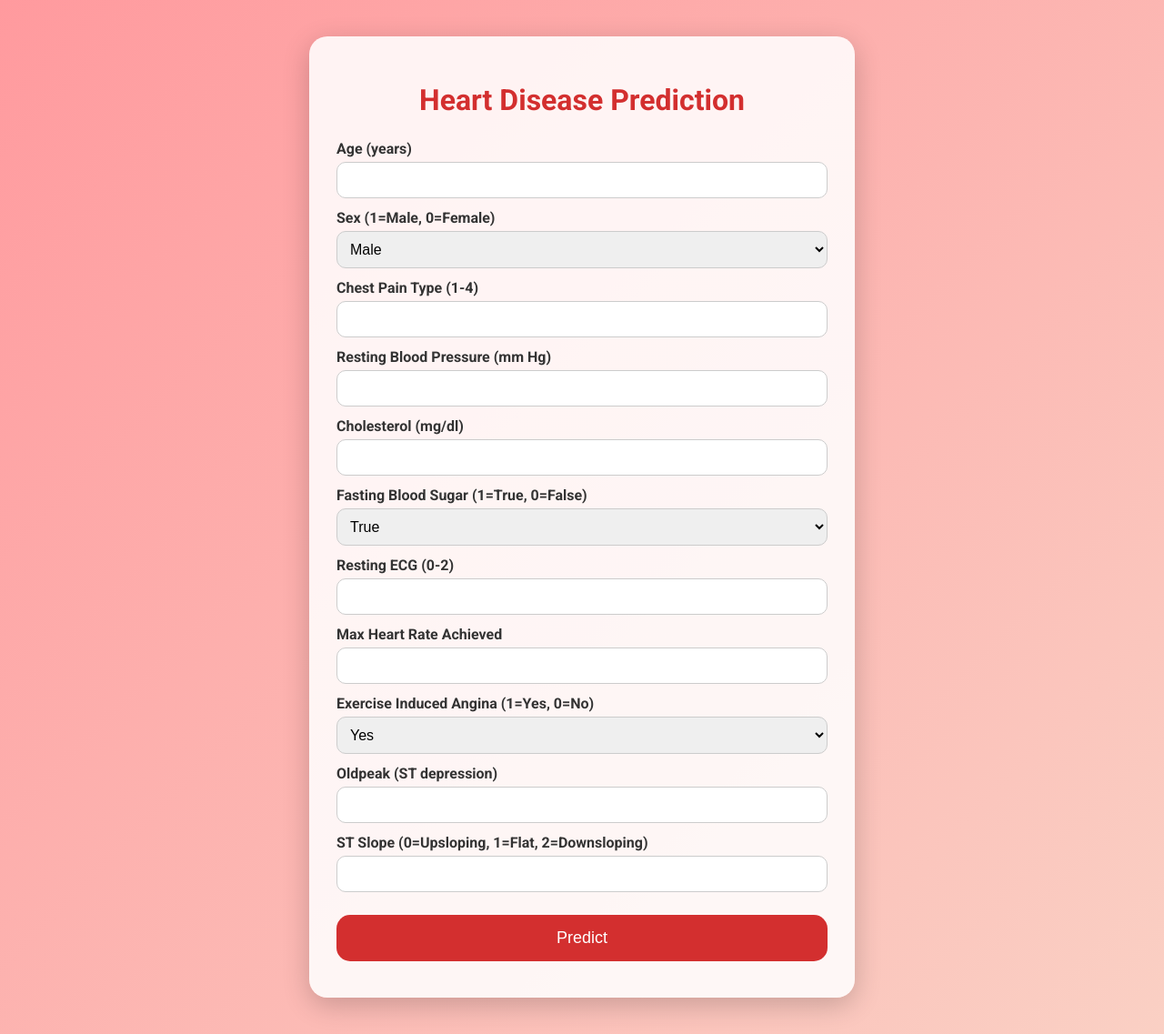
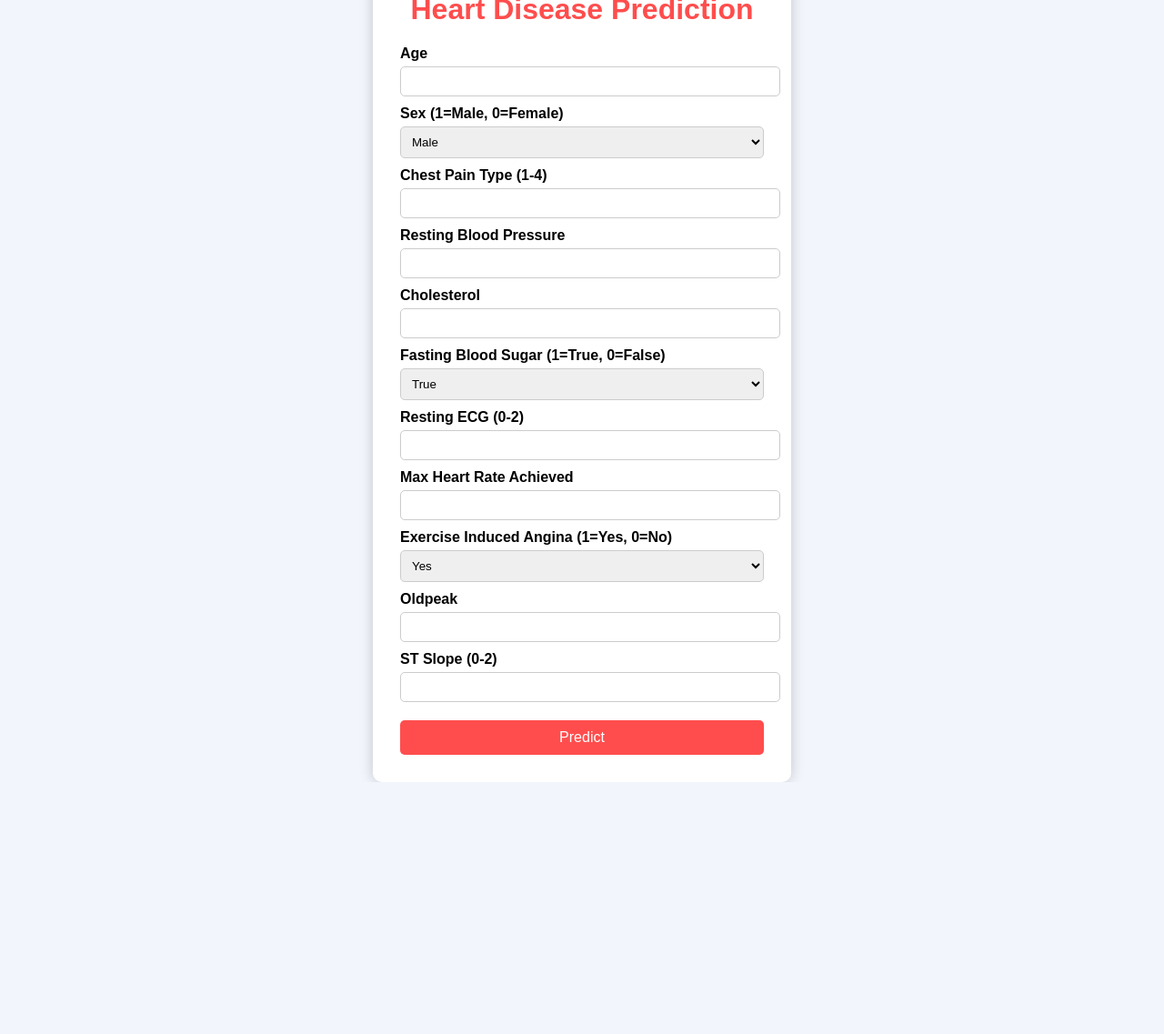
Before and after one commit to jamilEmon/Heart-Disease-Prediction, a FastAPI app: page / in a window 1280 px wide. Shown: the whole page at 91% size. After the commit the page ends 860 px from the top, so only its background shows below. Run offline with FastAPI, Linux system fonts and the light colour scheme; parts of the project's set-up code (start-up, migrations or seed data) failed here and were passed over.

Commit message:
update last

```diff
--- a/app.py
+++ b/app.py
@@ -6,25 +6,20 @@ import pandas as pd
 import joblib
 from tensorflow.keras.models import load_model
 import uvicorn
-import os  # Render-এর PORT environment variable-এর জন্য
+import os
 
-# FastAPI app initialize
 app = FastAPI()
-
-# Load HTML templates
 templates = Jinja2Templates(directory="templates")
 
-# Load model, scaler, and PCA
+# Load model, scaler, PCA
 model = load_model("models/heart_cnn_model.h5")
 scaler = joblib.load("models/scaler.pkl")
 pca = joblib.load("models/pca.pkl")
 
-# Home page
 @app.get("/", response_class=HTMLResponse)
 def home(request: Request):
     return templates.TemplateResponse("index.html", {"request": request})
 
-# Prediction endpoint
 @app.post("/predict", response_class=HTMLResponse)
 def predict(
     request: Request,
@@ -54,42 +49,36 @@ def predict(
         "ST slope": slope
     }])
 
-    # Interaction features (যেমন train dataset-এ আছে)
+    # Interaction features
     df['age_resting_bp'] = df['age'] * df['resting bp s']
     df['age_oldpeak'] = df['age'] * df['oldpeak']
     df['cholesterol_max_heart_rate'] = df['cholesterol'] * df['max heart rate']
     df['resting_bp_oldpeak'] = df['resting bp s'] * df['oldpeak']
-
     df['sex_chest_pain_type'] = df['sex'] * df['chest pain type']
     df['sex_fasting_blood_sugar'] = df['sex'] * df['fasting blood sugar']
     df['sex_resting_ecg'] = df['sex'] * df['resting ecg']
     df['sex_exercise_angina'] = df['sex'] * df['exercise angina']
     df['sex_st_slope'] = df['sex'] * df['ST slope']
-
     df['chest_pain_type_fasting_blood_sugar'] = df['chest pain type'] * df['fasting blood sugar']
     df['chest_pain_type_resting_ecg'] = df['chest pain type'] * df['resting ecg']
     df['chest_pain_type_exercise_angina'] = df['chest pain type'] * df['exercise angina']
     df['chest_pain_type_st_slope'] = df['chest pain type'] * df['ST slope']
-
     df['fasting_blood_sugar_resting_ecg'] = df['fasting blood sugar'] * df['resting ecg']
     df['fasting_blood_sugar_st_slope'] = df['fasting blood sugar'] * df['ST slope']
-
     df['resting_ecg_exercise_angina'] = df['resting ecg'] * df['exercise angina']
     df['resting_ecg_st_slope'] = df['resting ecg'] * df['ST slope']
     df['exercise_angina_st_slope'] = df['exercise angina'] * df['ST slope']
 
-    # Scale + PCA
     features_scaled = scaler.transform(df)
     features_pca = pca.transform(features_scaled)
     features_cnn = features_pca.reshape(features_pca.shape[0], features_pca.shape[1], 1)
 
-    # Predict
     prediction = model.predict(features_cnn)[0][0]
     result = "Heart Disease Detected" if prediction > 0.5 else "No Heart Disease"
 
     return templates.TemplateResponse("result.html", {"request": request, "result": result})
 
-# Run app on Render
+# Run the app
 if __name__ == "__main__":
-    port = int(os.environ.get("PORT", 4000))  # Render auto sets PORT
+    port = int(os.environ.get("PORT", 8000))  # auto-detect PORT
     uvicorn.run(app, host="0.0.0.0", port=port)
--- a/templates/index.html
+++ b/templates/index.html
@@ -3,90 +3,61 @@
 <head>
     <meta charset="UTF-8">
     <title>Heart Disease Prediction</title>
-    <link href="https://fonts.googleapis.com/css2?family=Roboto:wght@400;700&display=swap" rel="stylesheet">
     <style>
-        * {
-            box-sizing: border-box;
-        }
         body {
-            font-family: 'Roboto', sans-serif;
-            background: linear-gradient(135deg, #ff9a9e, #fad0c4);
-            margin: 0;
-            padding: 0;
-        }
-        .wrapper {
+            font-family: Arial, sans-serif;
+            background-color: #f2f6fc;
             display: flex;
             justify-content: center;
-            align-items: flex-start; /* Align to top for better UX */
-            min-height: 100vh;
-            padding: 40px 20px; /* Add padding for small screens */
+            align-items: center;
+            height: 100vh;
+            margin: 0;
         }
         .container {
-            background-color: #ffffffdd;
-            padding: 30px 30px 40px 30px;
-            border-radius: 20px;
-            box-shadow: 0 8px 30px rgba(0,0,0,0.2);
-            max-width: 600px;
-            width: 100%;
-            overflow: auto; /* Allow scroll if container too tall */
+            background-color: #ffffff;
+            padding: 30px;
+            border-radius: 10px;
+            box-shadow: 0 0 15px rgba(0,0,0,0.2);
+            width: 400px;
         }
         h1 {
             text-align: center;
-            color: #d32f2f;
-            margin-bottom: 25px;
+            color: #ff4d4d;
         }
         label {
             display: block;
-            margin-top: 12px;
+            margin-top: 10px;
             font-weight: bold;
-            color: #333;
         }
-        input[type="number"], select {
+        input, select {
             width: 100%;
+            padding: 8px;
+            margin-top: 5px;
+            border-radius: 5px;
+            border: 1px solid #ccc;
+        }
+        button {
+            background-color: #ff4d4d;
+            color: white;
             padding: 10px;
-            margin-top: 5px;
-            border-radius: 10px;
-            border: 1px solid #ccc;
+            margin-top: 20px;
+            width: 100%;
+            border: none;
+            border-radius: 5px;
+            cursor: pointer;
             font-size: 16px;
         }
-        button {
-            background-color: #d32f2f;
-            color: #fff;
-            border: none;
-            padding: 15px;
-            width: 100%;
-            margin-top: 25px;
-            border-radius: 15px;
-            font-size: 18px;
-            cursor: pointer;
-            transition: background 0.3s ease;
-        }
         button:hover {
-            background-color: #b71c1c;
-        }
-
-        /* Mobile responsiveness */
-        @media screen and (max-width: 480px) {
-            .container {
-                padding: 20px;
-            }
-            h1 {
-                font-size: 24px;
-            }
-            button {
-                font-size: 16px;
-                padding: 12px;
-            }
+            background-color: #ff1a1a;
         }
     </style>
 </head>
 <body>
-    <div class="wrapper">
 <div class="container">
     <h1>Heart Disease Prediction</h1>
-            <form action="/predict" method="post">
-                <label>Age (years)</label>
-                <input type="number" name="age" required>
+    <form method="post" action="/predict">
+        <label>Age</label>
+        <input type="number" name="age" required step="0.1">
 
         <label>Sex (1=Male, 0=Female)</label>
         <select name="sex" required>
@@ -95,12 +66,12 @@
         </select>
 
         <label>Chest Pain Type (1-4)</label>
-                <input type="number" name="cp" min="1" max="4" required>
+        <input type="number" name="cp" required min="1" max="4">
 
-                <label>Resting Blood Pressure (mm Hg)</label>
+        <label>Resting Blood Pressure</label>
         <input type="number" name="trestbps" required>
 
-                <label>Cholesterol (mg/dl)</label>
+        <label>Cholesterol</label>
         <input type="number" name="chol" required>
 
         <label>Fasting Blood Sugar (1=True, 0=False)</label>
@@ -110,7 +81,7 @@
         </select>
 
         <label>Resting ECG (0-2)</label>
-                <input type="number" name="restecg" min="0" max="2" required>
+        <input type="number" name="restecg" required min="0" max="2">
 
         <label>Max Heart Rate Achieved</label>
         <input type="number" name="thalach" required>
@@ -121,15 +92,14 @@
             <option value="0">No</option>
         </select>
 
-                <label>Oldpeak (ST depression)</label>
-                <input type="number" step="0.1" name="oldpeak" required>
+        <label>Oldpeak</label>
+        <input type="number" name="oldpeak" required step="0.1">
 
-                <label>ST Slope (0=Upsloping, 1=Flat, 2=Downsloping)</label>
-                <input type="number" name="slope" min="0" max="2" required>
+        <label>ST Slope (0-2)</label>
+        <input type="number" name="slope" required min="0" max="2">
 
         <button type="submit">Predict</button>
     </form>
 </div>
-    </div>
 </body>
 </html>
```
Also changed, not shown: static/style.css (deleted, +0 -102 lines), templates/result.html (+22 -58 lines), 1 other file. Lines whose indentation alone changed are shown as unchanged.
